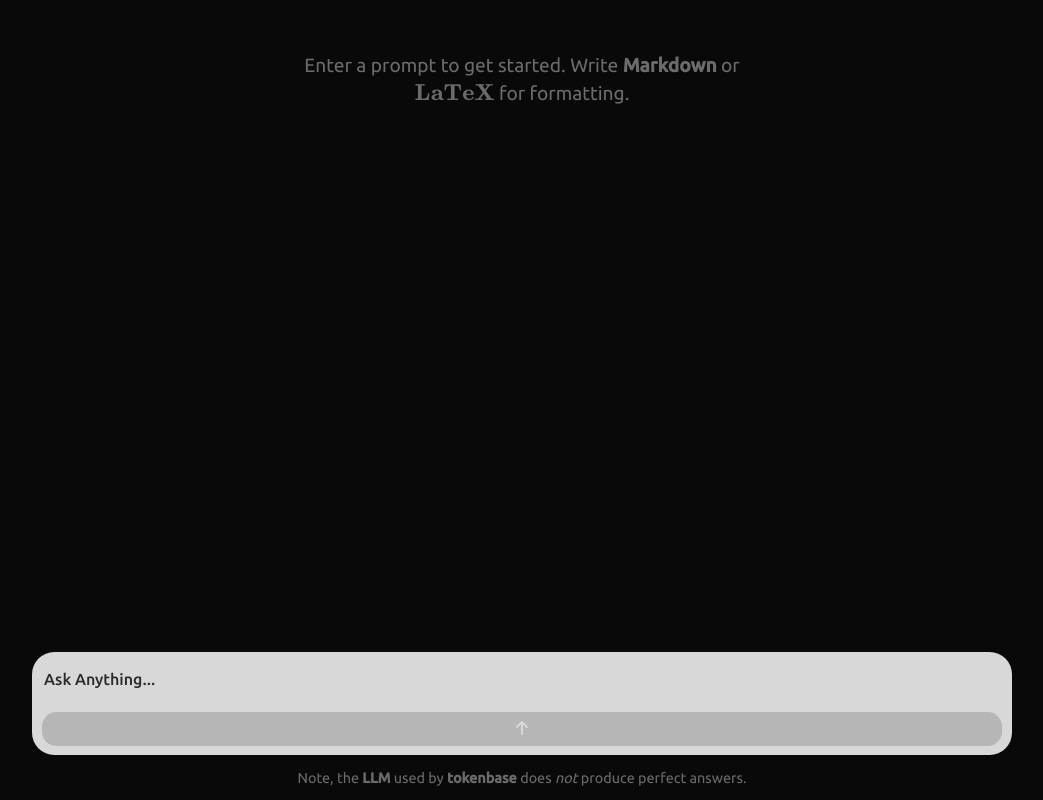
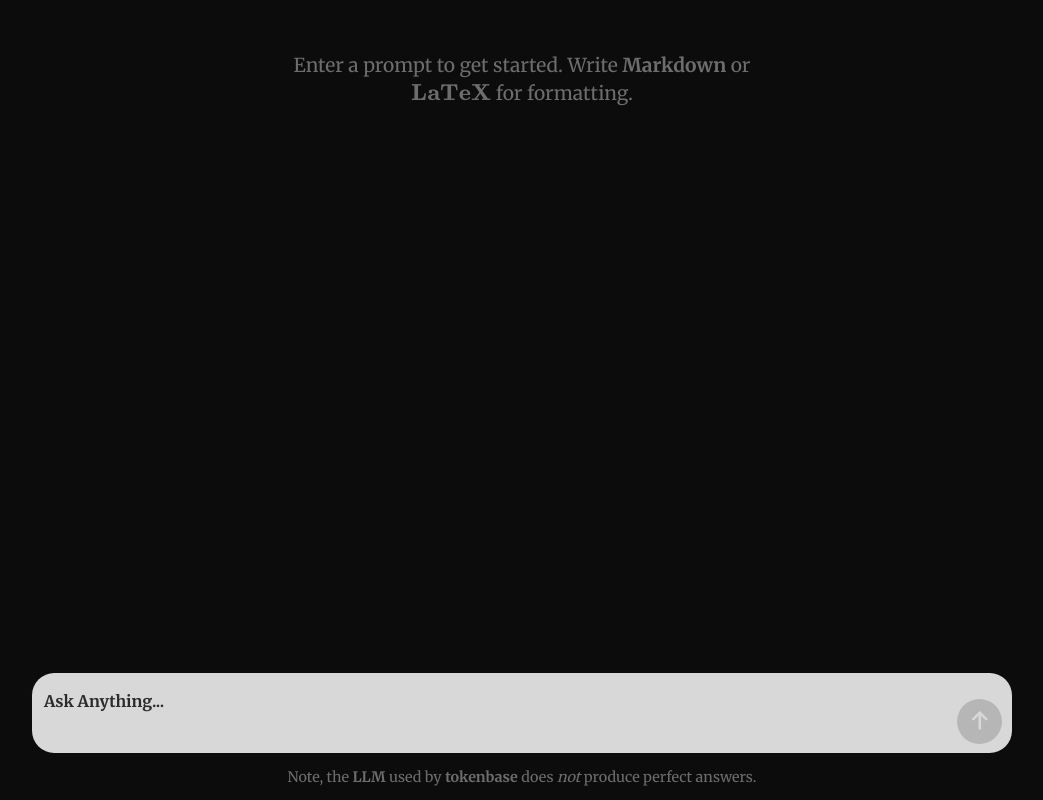
Before and after one commit to connellr023/tokenbase, a Next.js app in the folder web/: page / in a window 1280 px wide. Shown: the whole page, without its empty margins (118-1161 px from the left). Built offline with nearby package versions, Linux system fonts and the light colour scheme.

Commit message:
More styling

```diff
--- a/web/src/components/PromptArea.tsx
+++ b/web/src/components/PromptArea.tsx
@@ -2,7 +2,7 @@ import styles from "@/styles/components/PromptArea.module.scss";
 import { useState, useRef, useEffect } from "react";
 import { FontAwesomeIcon } from "@fortawesome/react-fontawesome";
 import { faArrowUp } from "@fortawesome/free-solid-svg-icons";
-import { ubuntu500 } from "@/utils/fonts";
+import { merriweather500 } from "@/utils/fonts";
 
 type PromptAreaProps = {
   isDisabled?: boolean;
@@ -37,7 +37,7 @@ const PromptArea: React.FC<PromptAreaProps> = ({ isDisabled, onSend }) => {
     <div className={styles.container}>
       <div>
         <textarea
-          className={ubuntu500.className}
+          className={merriweather500.className}
           ref={textareaRef}
           value={prompt}
           onChange={handleInput}
--- a/web/src/components/TypesetRenderer.tsx
+++ b/web/src/components/TypesetRenderer.tsx
@@ -1,5 +1,5 @@
 import "katex/dist/katex.min.css";
-import { ubuntu500, ubuntuMono400 } from "@/utils/fonts";
+import { merriweather500, firaMono400 } from "@/utils/fonts";
 import ReactMarkdown, { Components } from "react-markdown";
 import rehypeKatex from "rehype-katex";
 import remarkGfm from "remark-gfm";
@@ -13,7 +13,7 @@ const extractLanguageName = (className: string) => {
   const split = className.split("-");
 
   if (split.length === 1) {
-    return "plaintext";
+    return null;
   }
 
   return split[1];
@@ -24,18 +24,26 @@ const TypesetRenderer: React.FC<TypesetRendererProps> = ({ children }) => {
     code({ className, children, ...props }) {
       const lang = extractLanguageName(className || "");
 
+      if (!lang) {
+        return (
+          <code className={`${className} ${firaMono400.className}`} {...props}>
+            {children}
+          </code>
+        );
+      }
+
       return (
-        <>
-          <span className={ubuntu500.className}>{lang}</span>
+        <div>
+          <span className={merriweather500.className}>{lang}</span>
           <div>
             <code
-              className={`${className} ${ubuntuMono400.className}`}
+              className={`${className} ${firaMono400.className}`}
               {...props}
             >
               {children}
             </code>
           </div>
-        </>
+        </div>
       );
     },
   };
--- a/web/src/pages/_app.tsx
+++ b/web/src/pages/_app.tsx
@@ -1,6 +1,6 @@
 import "@/styles/globals.scss";
 import Head from "next/head";
-import { ubuntu400 } from "@/utils/fonts";
+import { merriweather400 } from "@/utils/fonts";
 import type { AppProps } from "next/app";
 
 const App = ({ Component, pageProps }: AppProps) => {
@@ -15,7 +15,7 @@ const App = ({ Component, pageProps }: AppProps) => {
         <meta name="viewport" content="width=device-width, initial-scale=1" />
         {/* <link rel="icon" href="/logo_transparent.svg" /> */}
       </Head>
-      <main className={ubuntu400.className}>
+      <main className={merriweather400.className}>
         <Component {...pageProps} />
       </main>
     </>
--- a/web/src/styles/components/Chat.module.scss
+++ b/web/src/styles/components/Chat.module.scss
@@ -8,7 +8,7 @@ div.container {
     font-size: 1rem;
   }
 
-  pre {
+  pre > div {
     border-radius: $border-radius-1 * 0.6;
     white-space: pre-wrap;
     word-wrap: break-word;
@@ -19,7 +19,7 @@ div.container {
     & > span {
       $side-pad: 0.6rem;
 
-      padding: 0.45rem $side-pad 0.35rem $side-pad;
+      padding: 0.42rem $side-pad 0.5rem $side-pad;
       background-color: $bg-color-4;
       color: $txt-color-1;
     }
@@ -47,8 +47,13 @@ div.container {
     padding: 0.8rem;
     max-width: 75%;
     word-wrap: break-word;
+    overflow-x: auto;
 
-    pre > div {
+    a {
+      color: $bg-color-4;
+    }
+
+    pre > div > div {
       background-color: $bg-color-1;
       color: $txt-color-1;
     }
@@ -58,13 +63,39 @@ div.container {
     margin-top: 1rem;
     text-align: left;
 
+    a {
+      color: $bg-color-3;
+    }
+
     p {
       display: inline;
     }
 
-    pre > div {
+    pre > div > div {
       background-color: $bg-color-2;
       color: $txt-color-2;
+    }
+
+    table {
+      border-radius: $border-radius-1;
+      border-collapse: collapse;
+      width: 100%;
+      margin: 0.6rem 0;
+      overflow: hidden;
+
+      $pad: 0.85rem;
+
+      th {
+        background-color: $bg-color-4;
+        color: $txt-color-1;
+        padding: $pad;
+      }
+
+      td {
+        background-color: $bg-color-2;
+        color: $txt-color-2;
+        padding: $pad;
+      }
     }
   }
 
--- a/web/src/styles/components/PromptArea.module.scss
+++ b/web/src/styles/components/PromptArea.module.scss
@@ -1,4 +1,5 @@
 @use "../variables.scss" as *;
+@use "sass:color";
 
 div.container {
   position: fixed;
@@ -28,7 +29,13 @@ div.container {
     background-color: $bg-color-2;
     max-width: 60rem;
     display: flex;
-    flex-direction: column;
+    flex-direction: row;
+    gap: 0.6rem;
+    transition: $transition-1;
+
+    &:hover {
+      background-color: color.adjust($bg-color-2, $lightness: -4%);
+    }
 
     textarea {
       $pad: 0.5rem;
@@ -39,6 +46,7 @@ div.container {
       background: none;
       font-size: 1rem;
       overflow: hidden;
+      width: 100%;
 
       &::placeholder {
         color: $transparent-color-black;
@@ -46,15 +54,17 @@ div.container {
     }
 
     button {
-      $size: 0.5rem;
+      $size: 0.65rem;
 
       cursor: pointer;
-      padding: $size calc(1.4 * $size);
-      border-radius: calc($border-radius-1 - $size);
+      padding: $size (1.4 * $size);
+      border-radius: $size * 1000;
       font-size: calc(2 * $size);
       color: $bg-color-2;
       background-color: $button-color-1;
       transition: $transition-1;
+      max-height: $size * 4.5;
+      margin-top: auto;
 
       &:hover {
         background-color: $button-color-2;
@@ -64,6 +74,10 @@ div.container {
         cursor: not-allowed;
         background-color: $bg-color-3;
         color: $bg-color-2;
+
+        &:hover {
+          background-color: color.adjust($bg-color-3, $lightness: -4%);
+        }
       }
     }
   }
--- a/web/src/styles/globals.scss
+++ b/web/src/styles/globals.scss
@@ -4,6 +4,14 @@ body {
   background-color: $bg-color-1;
   color: white;
   margin: 0;
+}
+
+a {
+  text-decoration: none;
+
+  &:hover {
+    text-decoration: underline;
+  }
 }
 
 input,
--- a/web/src/styles/variables.scss
+++ b/web/src/styles/variables.scss
@@ -1,6 +1,6 @@
 @use "sass:color";
 
-$bg-color-1: #090909;
+$bg-color-1: #0c0c0c;
 $bg-color-2: #d8d8d8;
 $bg-color-3: #b6b6b6;
 $bg-color-4: #222222;
--- a/web/src/utils/fonts.ts
+++ b/web/src/utils/fonts.ts
@@ -1,16 +1,16 @@
-import { Ubuntu, Ubuntu_Mono } from "next/font/google";
+import { Fira_Mono, Merriweather } from "next/font/google";
 
-export const ubuntu400 = Ubuntu({
+export const merriweather400 = Merriweather({
   weight: "400",
   subsets: ["latin"],
 });
 
-export const ubuntu500 = Ubuntu({
-  weight: "500",
+export const merriweather500 = Merriweather({
+  weight: "700",
   subsets: ["latin"],
 });
 
-export const ubuntuMono400 = Ubuntu_Mono({
+export const firaMono400 = Fira_Mono({
   weight: "400",
   subsets: ["latin"],
 });
```
